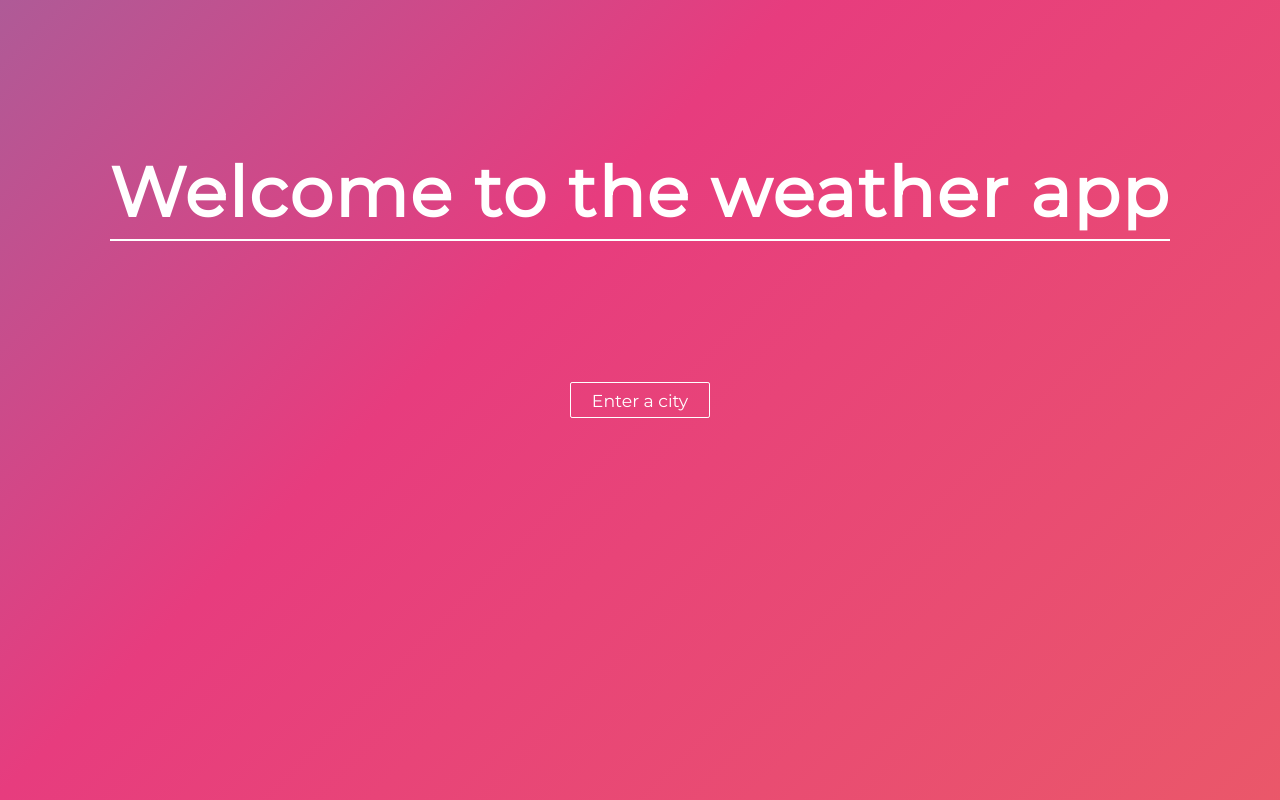
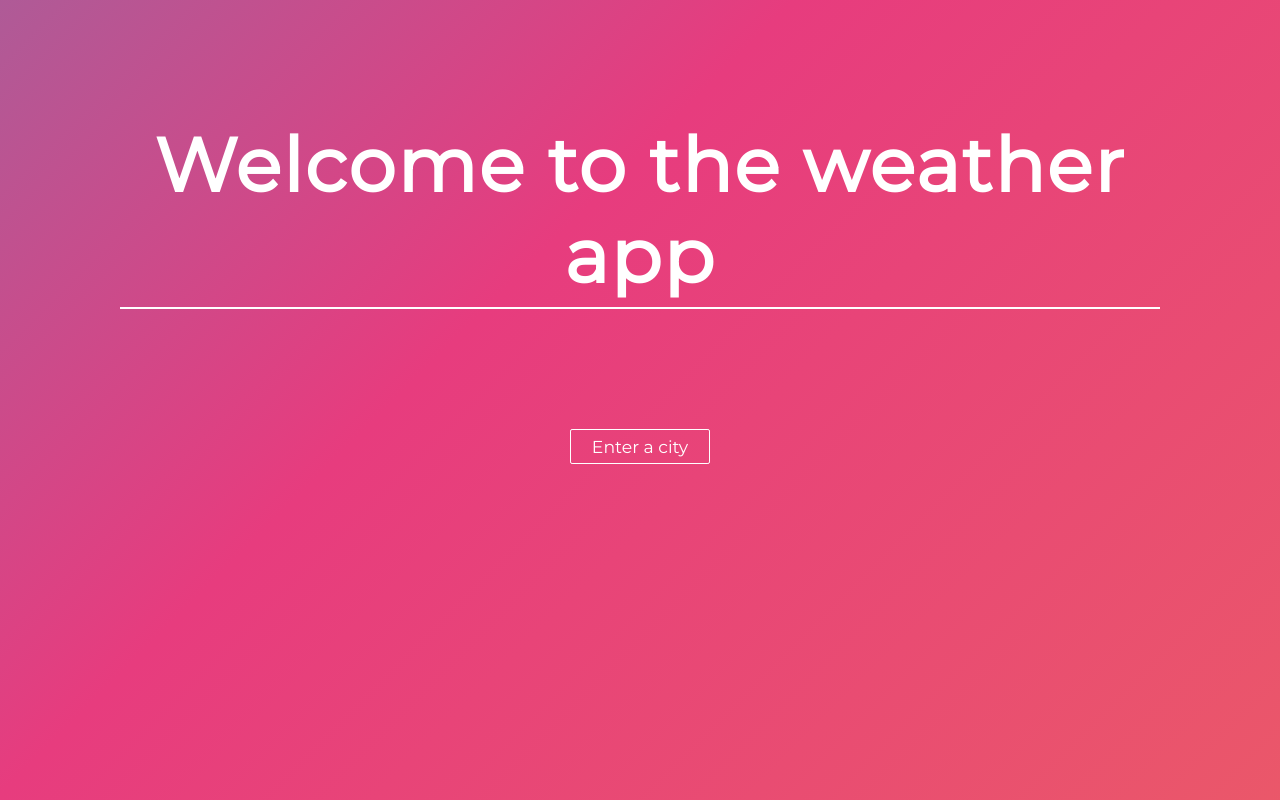
Before and after one commit to lorenzo3117/weather-app, a plain HTML site: page index.html in a window 1280 px wide. Drawn offline with Linux system fonts and the light colour scheme.

Commit message:
Fixed table and button position

```diff
--- a/style.scss
+++ b/style.scss
@@ -38,10 +38,11 @@
 
 * {
     margin: 0;
+    padding: 0;
 }
 
 body {
-    width: 100vw;
+    max-width: 100%;
     height: 100vh;
     background: linear-gradient(-45deg, #EE7752, #E73C7E, #23A6D5, #23D5AB);
     background-size: 400% 400%;
@@ -51,15 +52,6 @@ body {
 
     font-family: 'Montserrat', sans-serif;
     color: white;
-
-    h1 {
-        font-size: 2.4em;
-        letter-spacing: 2px;
-        padding-bottom: 5px;
-        border-bottom: 2px solid white;
-        top: 150px;
-        position: absolute;
-    }
 
     button {
         font-family: 'Montserrat', sans-serif;
@@ -85,11 +77,18 @@ body {
     .content {
         font-size: 1.8em;
         text-align: center;
-        height: 100vh;
         display: flex;
         flex-direction: column;
-        justify-content: center;
         align-items: center;
+        overflow-x: hidden;
+
+        h1 {
+            font-size: 2.6em;
+            letter-spacing: 2px;
+            padding-bottom: 5px;
+            border-bottom: 2px solid white;
+            margin: 120px;
+        }
 
         #warningMessage {
             display: none;
@@ -98,7 +97,7 @@ body {
 
         #table {
             border-collapse: collapse;
-            margin-top: 50px;
+            margin: 50px 0  120px 0;
             width: 100%;
             text-align:left;
             display: none;
@@ -107,12 +106,13 @@ body {
                 border-bottom: 3px solid white;
             }
             th:not(:last-of-type) {
-                padding: 15px 100px 15px 0;
+                padding: 15px 50px 15px 0;
             }
 
-            td {
-                padding: 10px 30px 0 0;
+            td:not(:last-of-type) {
+                padding: 10px 50px 0 0;
             }
+
         }
     }
 }
```
Also changed, not shown: script.js (line endings or trailing spaces), style.css, 2 other files.
